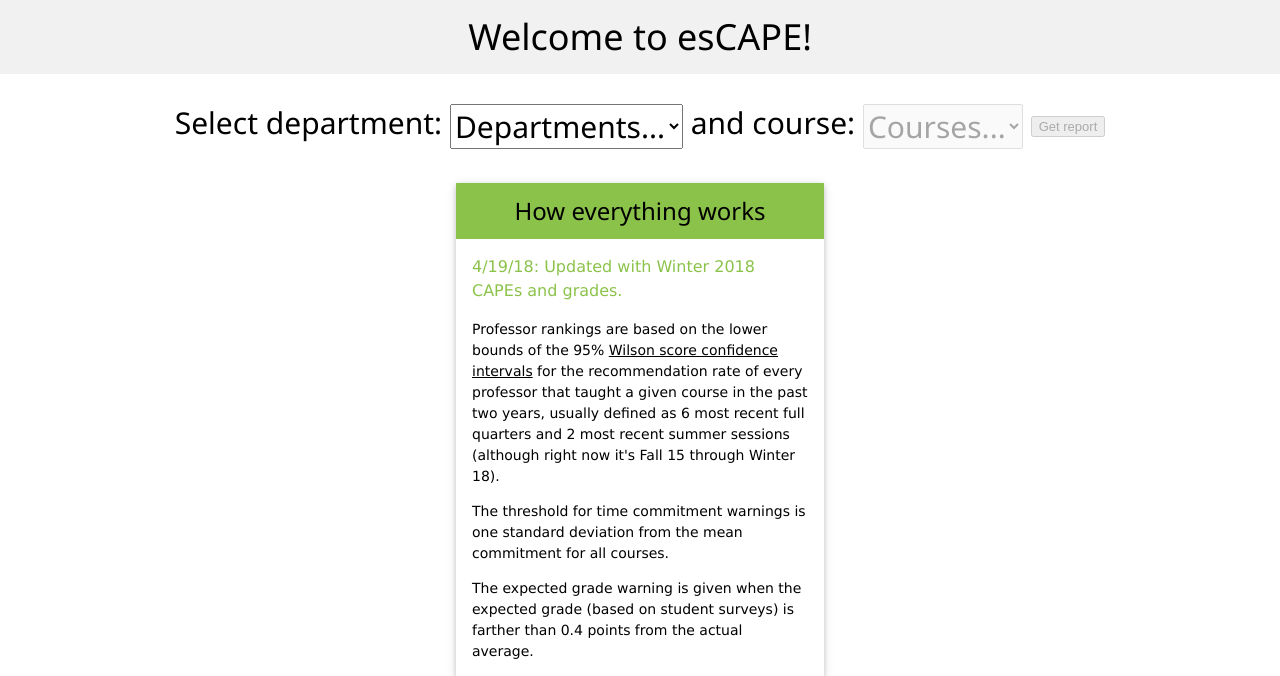
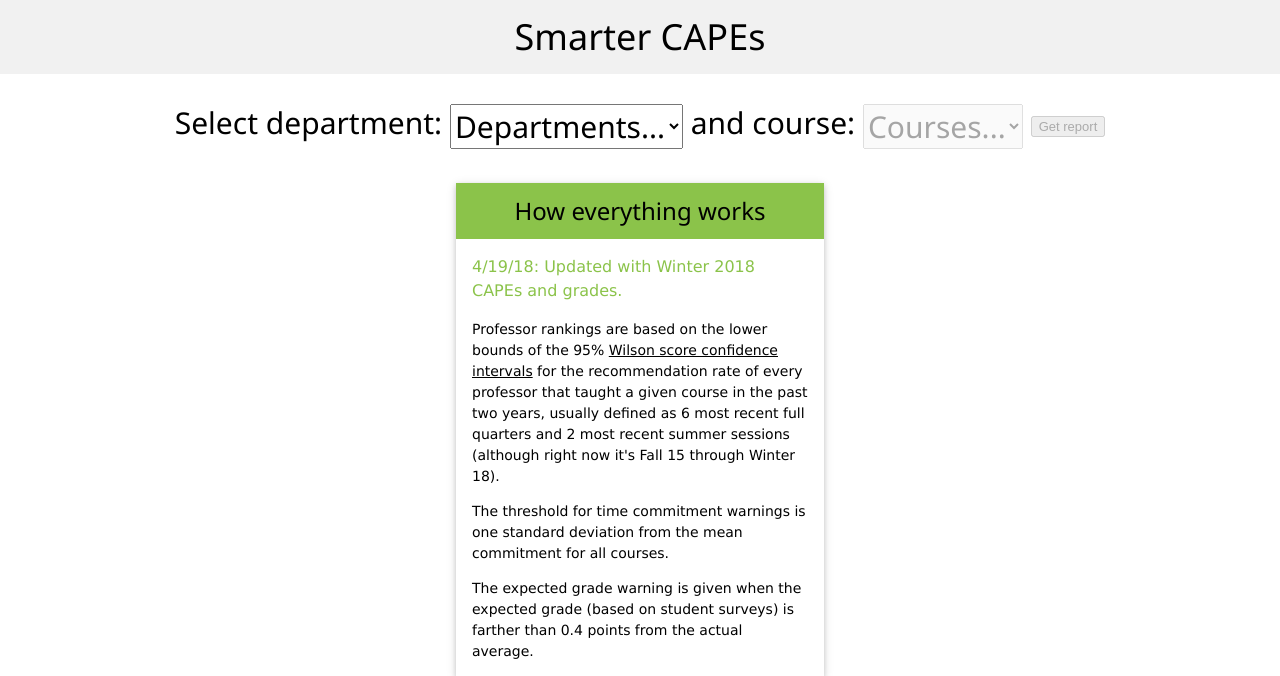
Before and after one commit to andportnoy/smartercapes.com, a Flask app: page / in a window 1280 px wide. Shown: the top 676 px of the page. Run offline with Flask 2, Linux system fonts and the light colour scheme.

Commit message:
Edit title

```diff
--- a/templates/home.html
+++ b/templates/home.html
@@ -20,7 +20,7 @@
 
 <body>
     <div class="w3-container w3-light-gray w3-center">
-        <h1>Welcome to esCAPE!</h1>
+        <h1>Smarter CAPEs</h1>
     </div>
     <div class="w3-container w3-center w3-margin-top w3-margin-bottom">
         <h2>Select department:
```
